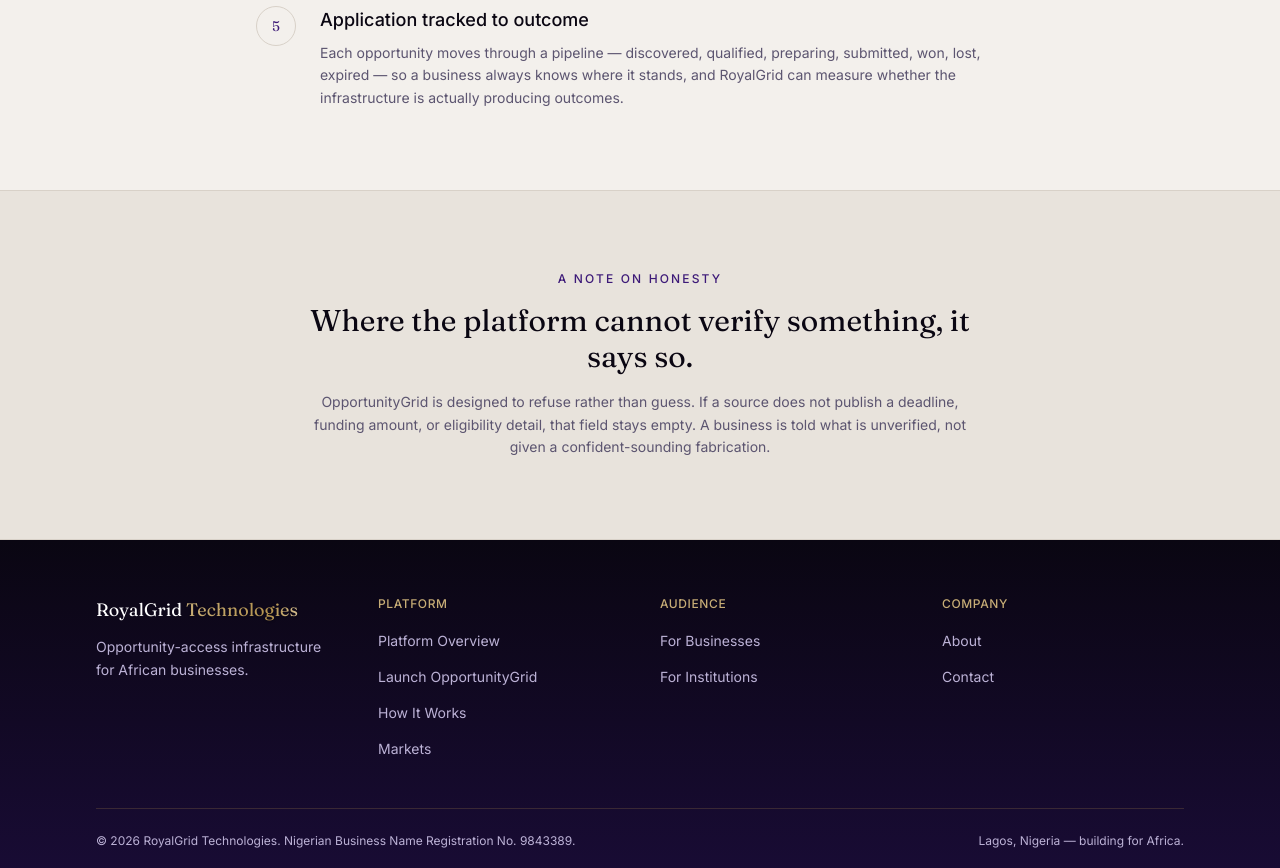
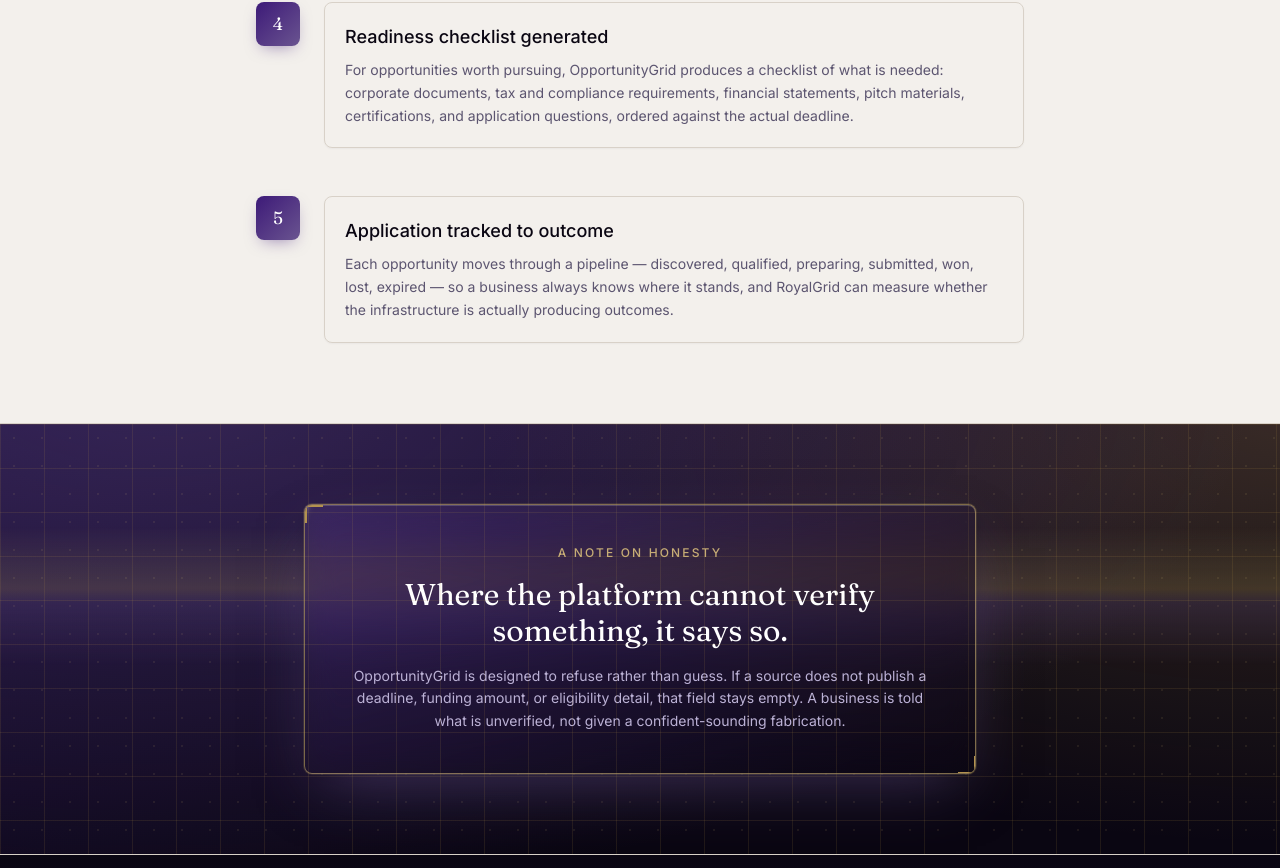
Before and after one commit to lifesnoggin888-svg/royalgrid-technologies, a Next.js app: page /how-it-works in a window 1280 px wide. Shown: the part 1132-2000 px from the top of the page. Built offline with nearby package versions, Linux system fonts and the light colour scheme.

Commit message:
Bring Company, Contact, How It Works, Markets subpages to design-system parity with home

```diff
--- a/app/company/page.tsx
+++ b/app/company/page.tsx
@@ -18,7 +18,7 @@
 
       <section className="border-b border-[var(--color-line)]">
         <div className="rg-container py-16">
-          <div className="mx-auto max-w-2xl">
+          <div className="rg-reveal mx-auto max-w-2xl">
             <h2 className="text-lg font-medium text-[var(--color-ink)]">Thesis</h2>
             <p className="mt-4 text-base leading-relaxed text-[var(--color-muted)]">
               RoyalGrid Technologies is building the opportunity-access infrastructure for
@@ -37,7 +37,7 @@
 
       <section className="border-b border-[var(--color-line)] bg-[var(--color-paper-dim)]">
         <div className="rg-container py-16">
-          <div className="mx-auto max-w-2xl">
+          <div className="rg-card mx-auto max-w-2xl p-8">
             <h2 className="text-lg font-medium text-[var(--color-ink)]">Legal facts</h2>
             <dl className="mt-6 space-y-5 text-sm">
               <div className="flex flex-col gap-1 border-b border-[var(--color-line)] pb-5 sm:flex-row sm:justify-between">
@@ -67,7 +67,7 @@
 
       <section>
         <div className="rg-container py-16">
-          <div className="mx-auto max-w-2xl">
+          <div className="rg-reveal mx-auto max-w-2xl">
             <h2 className="text-lg font-medium text-[var(--color-ink)]">Independence</h2>
             <p className="mt-4 text-sm leading-relaxed text-[var(--color-muted)]">
               RoyalGrid Technologies operates as an independent venture. It is not a subsidiary,
--- a/app/contact/page.tsx
+++ b/app/contact/page.tsx
@@ -39,7 +39,7 @@
 
       <section>
         <div className="rg-container py-16">
-          <div className="mx-auto max-w-xl">
+          <div className="rg-card mx-auto max-w-xl p-8 md:p-10">
             <form onSubmit={handleSubmit} className="space-y-5">
               <div>
                 <label htmlFor="name" className="block text-sm font-medium text-[var(--color-ink)]">
@@ -96,14 +96,7 @@
                   className="mt-2 w-full resize-none rounded-sm border border-[var(--color-line)] bg-[var(--color-paper)] px-4 py-3 text-sm text-[var(--color-ink)] outline-none focus:border-[var(--color-purple)]"
                 />
               </div>
-              <button
-                type="submit"
-                className="inline-flex w-full items-center justify-center rounded-sm px-6 py-3 text-sm font-medium text-white shadow-[0_2px_14px_rgba(61,26,120,0.3)] transition-transform hover:scale-[1.02] sm:w-auto"
-                style={{
-                  background:
-                    "linear-gradient(120deg, var(--color-purple-deep), var(--color-purple), var(--color-purple-soft))",
-                }}
-              >
+              <button type="submit" className="rg-btn-primary w-full sm:w-auto">
                 Send message
               </button>
               <p className="text-xs leading-relaxed text-[var(--color-muted)]">
--- a/app/how-it-works/page.tsx
+++ b/app/how-it-works/page.tsx
@@ -43,13 +43,15 @@
         <div className="rg-container py-20">
           <div className="mx-auto max-w-3xl space-y-12">
             {JOURNEY.map((j, i) => (
-              <div key={j.title} className="flex gap-6">
+              <div
+                key={j.title}
+                className="rg-reveal flex gap-6"
+                style={{ animationDelay: `${i * 0.1}s` }}
+              >
                 <div className="flex-shrink-0">
-                  <div className="flex h-10 w-10 items-center justify-center rounded-full border border-[var(--color-purple)] font-serif text-sm text-[var(--color-purple)]">
-                    {i + 1}
-                  </div>
+                  <div className="rg-badge font-serif text-base">{i + 1}</div>
                 </div>
-                <div>
+                <div className="rg-card flex-1 p-5">
                   <h3 className="text-lg font-medium text-[var(--color-ink)]">
                     {j.title.replace(/^\d+\.\s/, "")}
                   </h3>
@@ -61,16 +63,17 @@
         </div>
       </section>
 
-      <section className="bg-[var(--color-paper-dim)]">
-        <div className="rg-container py-20">
-          <div className="mx-auto max-w-2xl text-center">
-            <p className="text-xs font-medium uppercase tracking-[0.18em] text-[var(--color-purple)]">
+      <section className="rg-royal-section rg-circuit">
+        <div className="rg-scanline" />
+        <div className="rg-container relative py-20">
+          <div className="rg-glass rg-hud-frame mx-auto max-w-2xl p-8 text-center md:p-10">
+            <p className="text-xs font-medium uppercase tracking-[0.18em] text-[var(--color-gold-soft)]">
               A note on honesty
             </p>
-            <h2 className="font-serif mt-4 text-2xl text-[var(--color-ink)] md:text-3xl">
+            <h2 className="font-serif mt-4 text-2xl text-white md:text-3xl">
               Where the platform cannot verify something, it says so.
             </h2>
-            <p className="mt-4 text-sm leading-relaxed text-[var(--color-muted)]">
+            <p className="mt-4 text-sm leading-relaxed text-[var(--color-muted-on-dark)]">
               OpportunityGrid is designed to refuse rather than guess. If a source does not
               publish a deadline, funding amount, or eligibility detail, that field stays
               empty. A business is told what is unverified, not given a confident-sounding
--- a/app/markets/page.tsx
+++ b/app/markets/page.tsx
@@ -37,8 +37,12 @@
       <section className="border-b border-[var(--color-line)]">
         <div className="rg-container py-20">
           <div className="space-y-10">
-            {PHASES.map((p) => (
-              <div key={p.title} className="grid gap-4 border-b border-[var(--color-line)] pb-10 last:border-none md:grid-cols-12 md:gap-8">
+            {PHASES.map((p, i) => (
+              <div
+                key={p.title}
+                className="rg-reveal grid gap-4 border-b border-[var(--color-line)] pb-10 last:border-none md:grid-cols-12 md:gap-8"
+                style={{ animationDelay: `${i * 0.12}s` }}
+              >
                 <div className="md:col-span-3">
                   <span className="text-xs font-medium uppercase tracking-wider text-[var(--color-purple)]">
                     {p.label}
```
